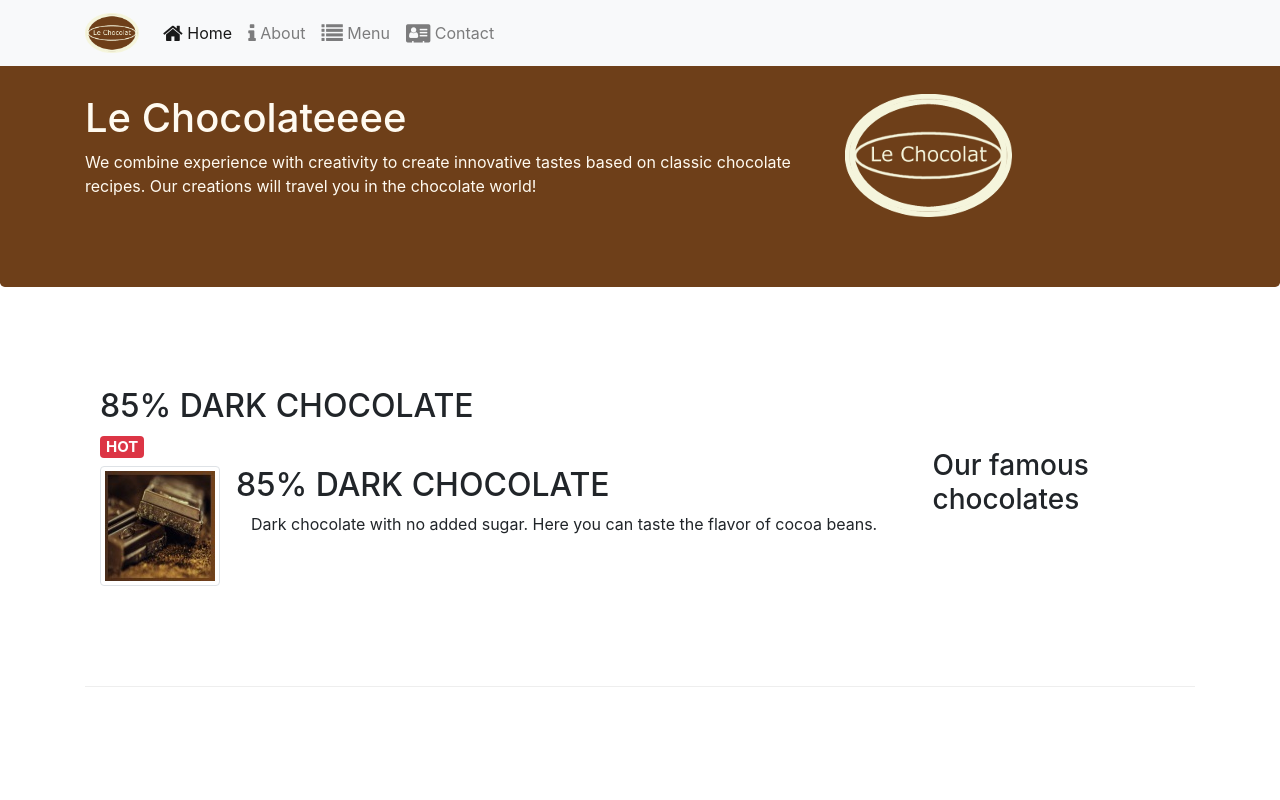
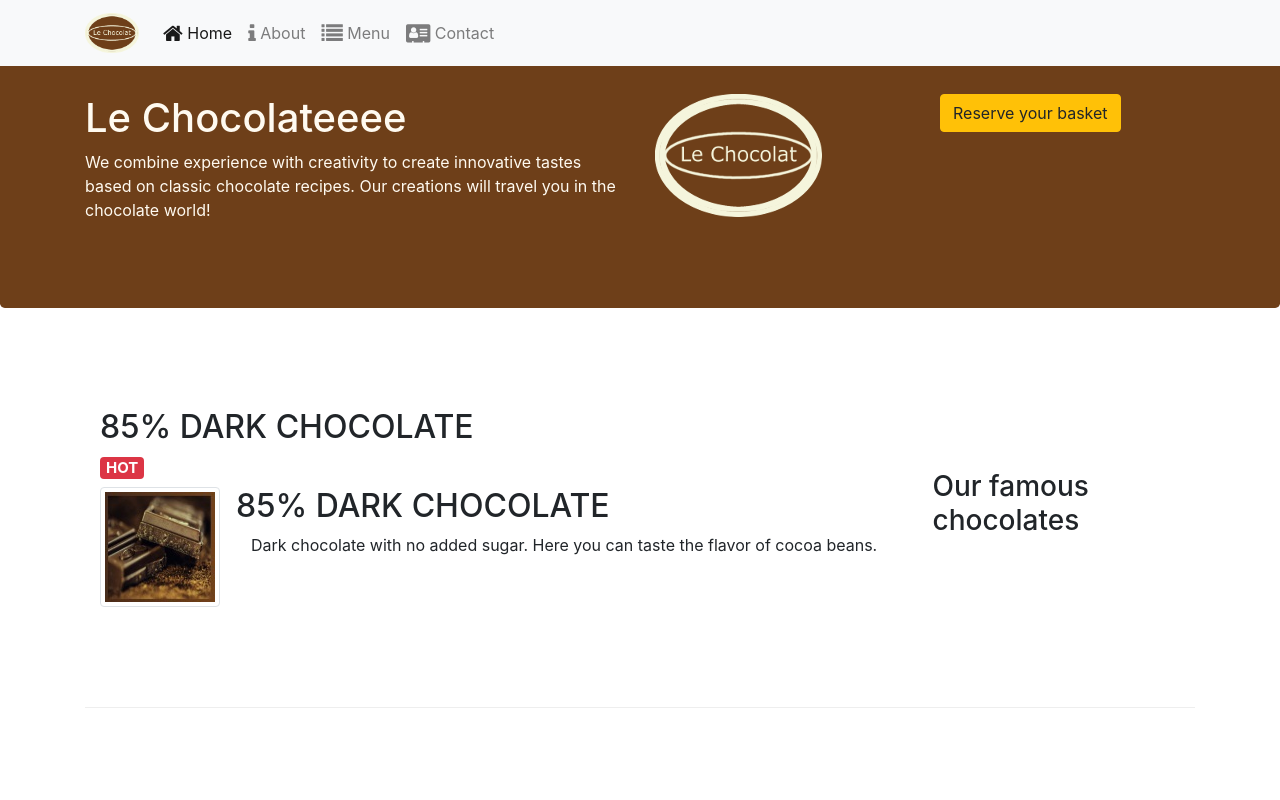
Before and after one commit to tamm2018/temoorBootstrap, a website: page index.html in a window 1280 px wide. Shown: the top 800 px of the page. Drawn offline with nearby package versions, Linux system fonts and the light colour scheme.

Commit message:
Bootstrap Assignment 2 Task 3

```diff
--- a/index.html
+++ b/index.html
@@ -44,12 +44,15 @@
     <header class="jumbotron">
         <div class="container">
            <div class="row row-header">
-                <div class="col-12 col-sm-8">
+                <div class="col-12 col-sm-6">
                     <h1>Le Chocolateeee</h1>
                     <p>We combine experience with creativity to create innovative tastes based on classic chocolate recipes. Our creations will travel you in the chocolate world!</p>
                 </div>
-                <div class="col col-sm">
-                     <img src="images/logo.png" class="img-fluid">
+                <div class="col col-sm-3">
+                     <img src="images/logo.png" class="img-fluid"> </div>
+                     <div class="col-12 col-sm-3">
+                     <a class="btn btn-warning" href="#reserve-form" role="button">Reserve your basket</a>
+                    </div>
                 </div>
 
     </header>
@@ -116,9 +119,9 @@
     <div class = "row row-content justify-content-center">
         <div class="col-12 col-sm-8 col-md-12">
             <div class="card border-default">
-                    <h3 class="card-header bg-primary text-white" id="recipes-form">Reserve Your Basket</h3>
+                    <h3 class="card-header bg-primary text-white" id="reserve-form">Reserve Your Basket</h3>
                     <div class="card-body">
-                            <form>
+                            <form >
                                     <div class="form-group row">
                                             <label for="firstname" class="col-12 col-sm-3">number of baskets</label>
                                             <div class="form-check form-check-inline">
```
